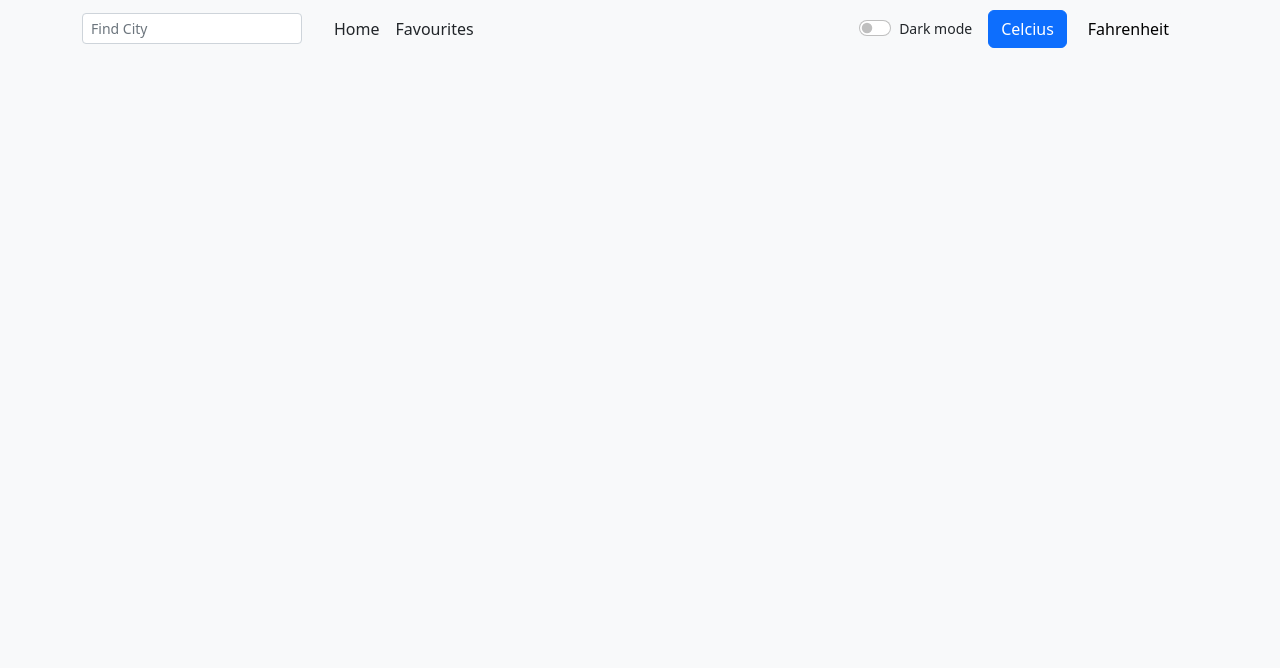
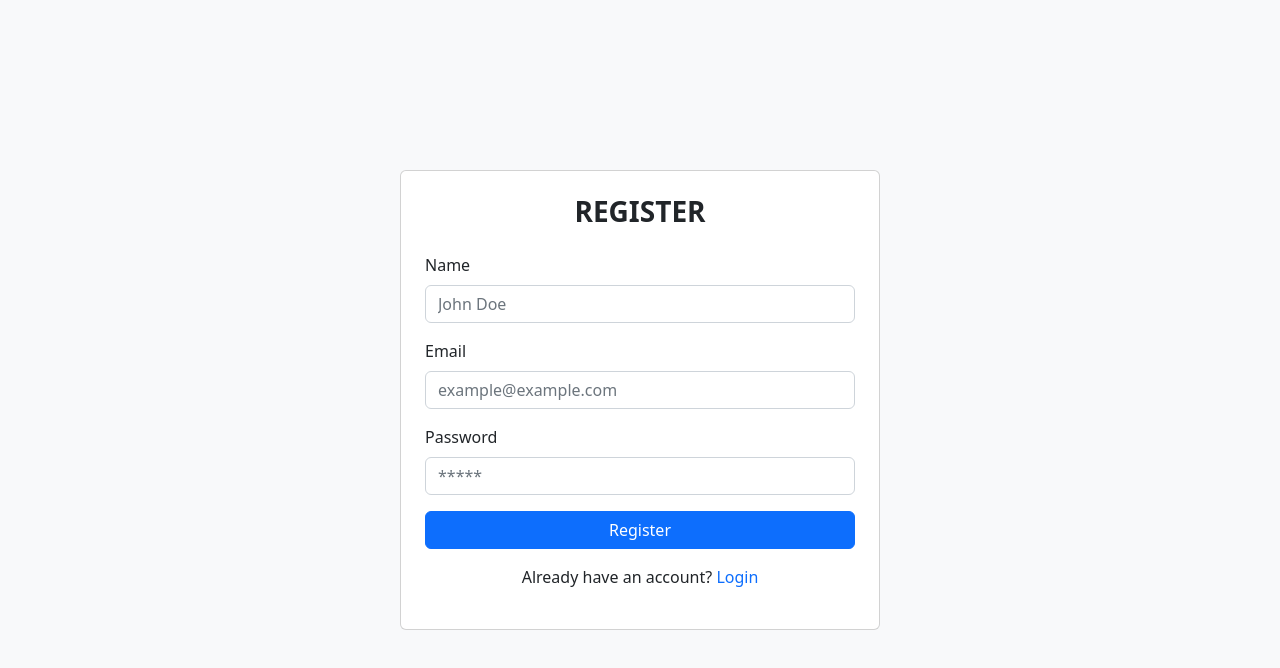
Before and after one commit to Apple-Inc-Dev-Ops/weather-app-client, a Vue app: page /register in a window 1280 px wide. Shown: the top 668 px of the page. Built offline with nearby package versions, Linux system fonts and the light colour scheme.

Commit message:
feat: create register page

```diff
--- a/src/App.vue
+++ b/src/App.vue
@@ -19,6 +19,6 @@ const route = useRoute()
 const mode = ref(localStorage.getItem('mode') ?? 'light')
 
 const hideNavbar = computed(() => {
-  return route.path === '/login'
+  return route.path === '/login' || route.path === '/register'
 })
 </script>
--- /dev/null
+++ b/src/components/auth/RegisterForm.vue
@@ -0,0 +1,34 @@
+<template>
+  <form @submit.prevent="submitRegister">
+    <InputField v-model="name" label="Name" id="name" type="name" placeholder="John Doe" />
+    <InputField
+      v-model="email"
+      label="Email"
+      id="email"
+      type="email"
+      placeholder="example@example.com"
+    />
+    <InputField
+      v-model="password"
+      label="Password"
+      id="password"
+      type="password"
+      placeholder="*****"
+    />
+    <AuthButton type="submit" variant="btn-primary w-100">Register</AuthButton>
+  </form>
+</template>
+
+<script setup>
+import { ref } from 'vue'
+import InputField from './InputField.vue'
+import AuthButton from './AuthButton.vue'
+
+const name = ref('')
+const email = ref('')
+const password = ref('')
+
+const submitRegister = () => {
+  console.log('Register data:', name.value, email.value, password.value)
+}
+</script>
--- a/src/router/index.js
+++ b/src/router/index.js
@@ -3,6 +3,7 @@ import HomeView from '../views/HomeView.vue'
 import FavouritesView from '../views/FavouritesView.vue'
 import CollectionView from '../views/CollectionView.vue'
 import LoginView from '../views/LoginView.vue'
+import RegisterView from '../views/RegisterView.vue'
 
 const router = createRouter({
   history: createWebHistory(import.meta.env.BASE_URL),
@@ -26,6 +27,11 @@ const router = createRouter({
       path: '/login',
       name: 'login',
       component: LoginView
+    },
+    {
+      path: '/register',
+      name: 'register',
+      component: RegisterView
     }
   ]
 })
--- /dev/null
+++ b/src/views/RegisterView.vue
@@ -0,0 +1,18 @@
+<template>
+  <div class="container d-flex justify-content-center align-items-center vh-100">
+    <div class="card p-4" style="width: 30rem">
+      <h3 class="text-center mb-4 fw-bold">REGISTER</h3>
+      <RegisterForm />
+      <p class="mt-3 text-center">
+        Already have an account?
+        <router-link to="/login" class="text-primary" style="text-decoration: none"
+          >Login</router-link
+        >
+      </p>
+    </div>
+  </div>
+</template>
+
+<script setup>
+import RegisterForm from '@/components/auth/RegisterForm.vue'
+</script>
```
